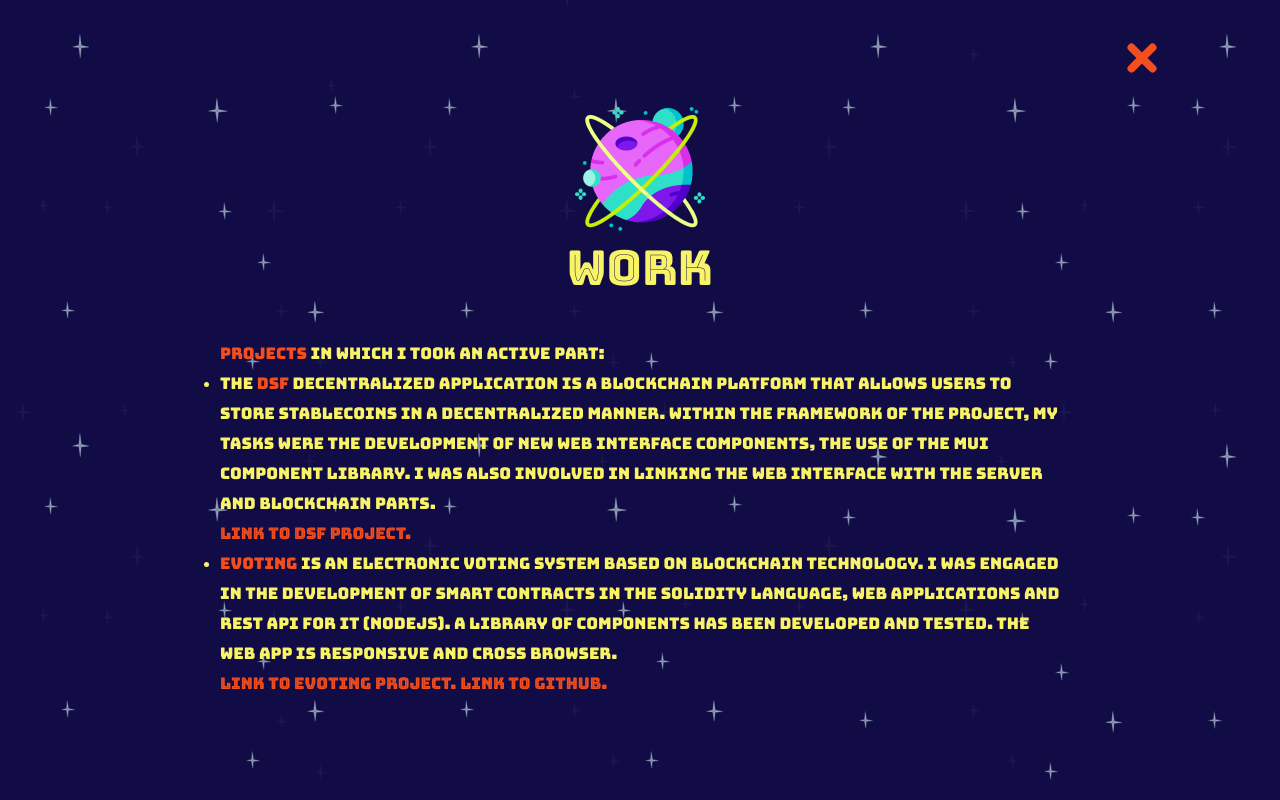
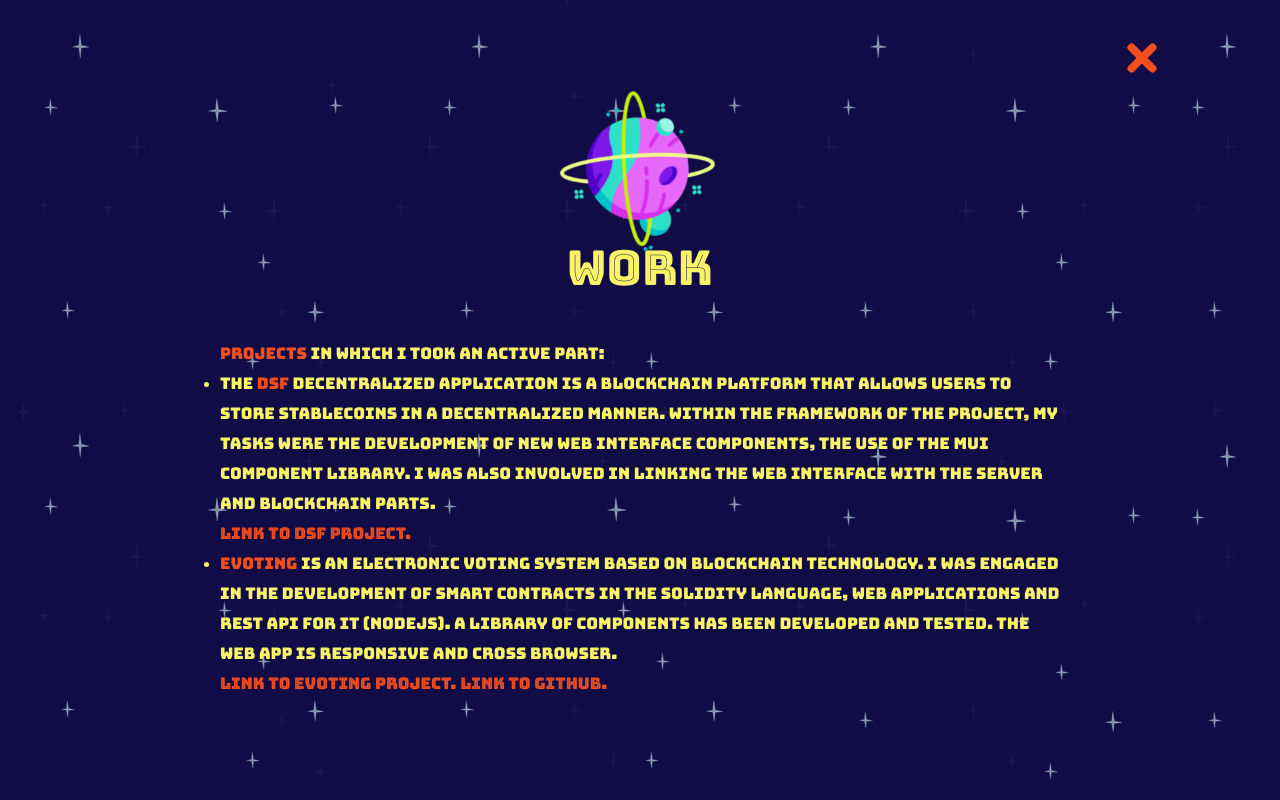
Before and after one commit to wbogatyrewa/portfolio, a React (Create React App) app: page /work in a window 1280 px wide. Built offline with nearby package versions, Linux system fonts and the light colour scheme.

Commit message:
add animation rotation to planets

```diff
--- a/src/components/Page/Page.style.ts
+++ b/src/components/Page/Page.style.ts
@@ -15,6 +15,80 @@ export const HeadingContainer = styled.div`
 `;
 
 export const Img = styled.img`
+  -webkit-animation-name: rotation;
+  -webkit-animation-duration: 15s;
+  -webkit-animation-iteration-count: infinite;
+  -webkit-animation-timing-function: linear;
+  -moz-animation-name: rotation;
+  -moz-animation-duration: 15s;
+  -moz-animation-iteration-count: infinite;
+  -moz-animation-timing-function: linear;
+  -o-animation-name: rotation;
+  -o-animation-duration: 15s;
+  -o-animation-iteration-count: infinite;
+  -o-animation-timing-function: linear;
+  animation-name: rotation;
+  animation-duration: 15s;
+  animation-iteration-count: infinite;
+  animation-timing-function: linear;
+
+  @-webkit-keyframes rotation {
+    0% {
+      -webkit-transform: rotate(0deg);
+      -moz-transform: rotate(0deg);
+      -o-transform: rotate(0deg);
+      transform: rotate(0deg);
+    }
+    100% {
+      -webkit-transform: rotate(360deg);
+      -moz-transform: rotate(360deg);
+      -o-transform: rotate(360deg);
+      transform: rotate(360deg);
+    }
+  }
+  @-moz-keyframes rotation {
+    0% {
+      -webkit-transform: rotate(0deg);
+      -moz-transform: rotate(0deg);
+      -o-transform: rotate(0deg);
+      transform: rotate(0deg);
+    }
+    100% {
+      -webkit-transform: rotate(360deg);
+      -moz-transform: rotate(360deg);
+      -o-transform: rotate(360deg);
+      transform: rotate(360deg);
+    }
+  }
+  @-o-keyframes rotation {
+    0% {
+      -webkit-transform: rotate(0deg);
+      -moz-transform: rotate(0deg);
+      -o-transform: rotate(0deg);
+      transform: rotate(0deg);
+    }
+    100% {
+      -webkit-transform: rotate(360deg);
+      -moz-transform: rotate(360deg);
+      -o-transform: rotate(360deg);
+      transform: rotate(360deg);
+    }
+  }
+  @keyframes rotation {
+    0% {
+      -webkit-transform: rotate(0deg);
+      -moz-transform: rotate(0deg);
+      -o-transform: rotate(0deg);
+      transform: rotate(0deg);
+    }
+    100% {
+      -webkit-transform: rotate(360deg);
+      -moz-transform: rotate(720deg);
+      -o-transform: rotate(360deg);
+      transform: rotate(360deg);
+    }
+  }
+
   @media (min-width: 1920px) {
     width: 220px;
   }
```
